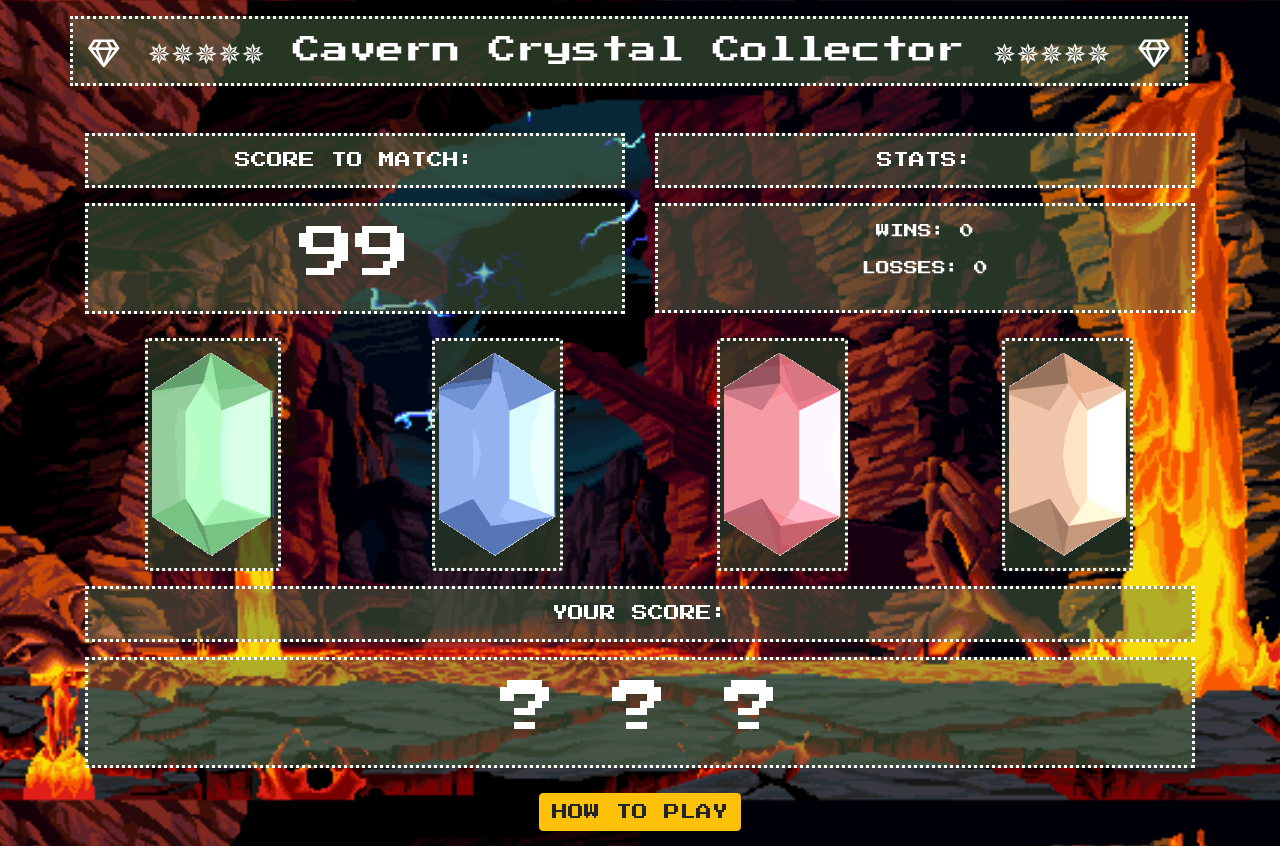
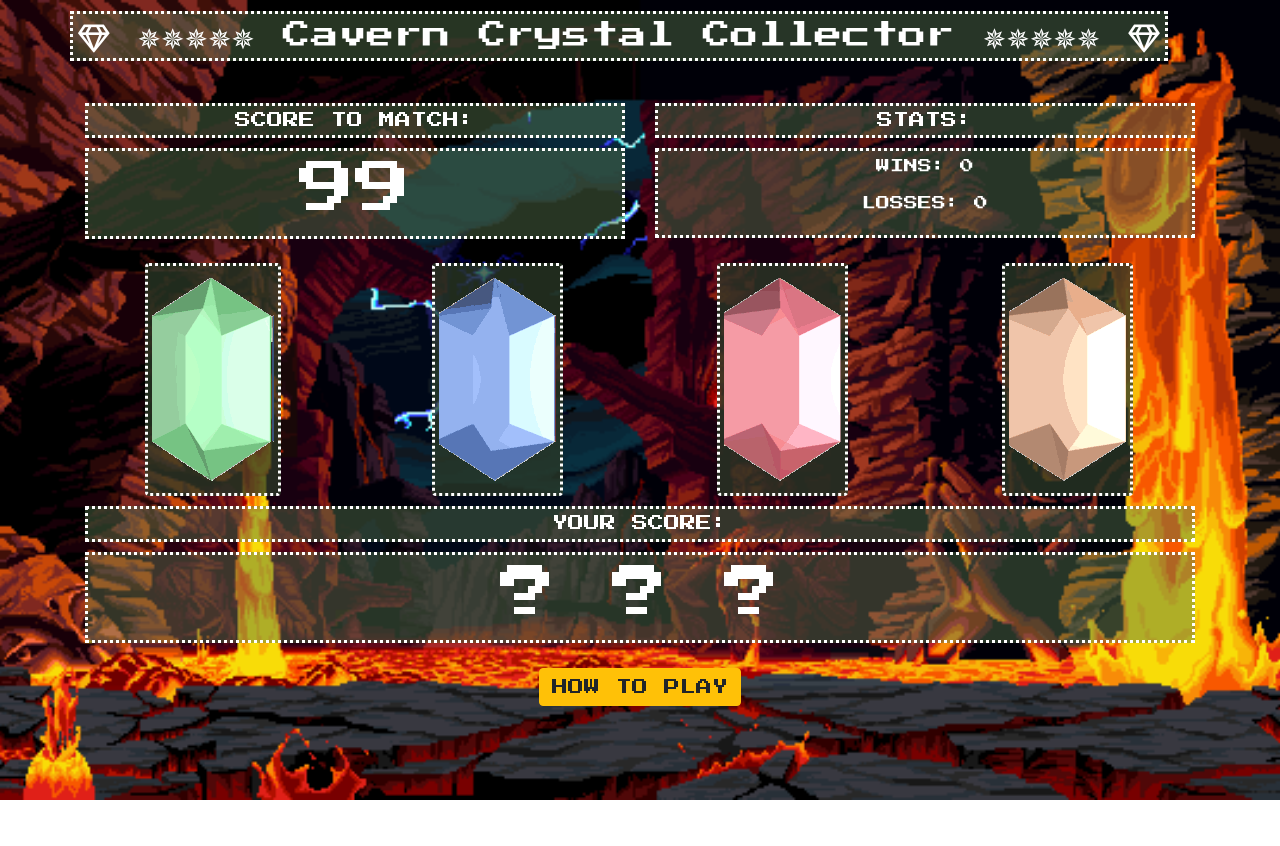
Before and after one commit to timkomo/unit-4-game-easy, a plain HTML site: page index.html in a window 1280 px wide. After the commit the page ends 800 px from the top, so only its background shows below. Drawn offline with nearby package versions, Linux system fonts and the light colour scheme.

Commit message:
fixed sizing

```diff
--- a/assets/css/style.css
+++ b/assets/css/style.css
@@ -13,9 +13,9 @@ body {
     font-family: 'Press Start 2P', cursive;
     color: white;
     text-align: center;
-    margin-top: 15px;
+    margin-top: 10px;
     border: dotted white 3px;
-    padding: 15px;
+    padding: 5px;
     background-color: rgba(88, 119, 78, 0.45);
    }
 
@@ -23,9 +23,9 @@ body {
     font-family: 'Press Start 2P', cursive;
     color: white;
     text-align: center;
-    margin-top: 15px;
+    margin-top: 10px;
     border: dotted yellow 3px;
-    padding: 15px;
+    padding: 5px;
     background-color: rgba(88, 119, 78, 0.75);
    }
 
```
Also changed, not shown: index.html (+2 -0 lines).
